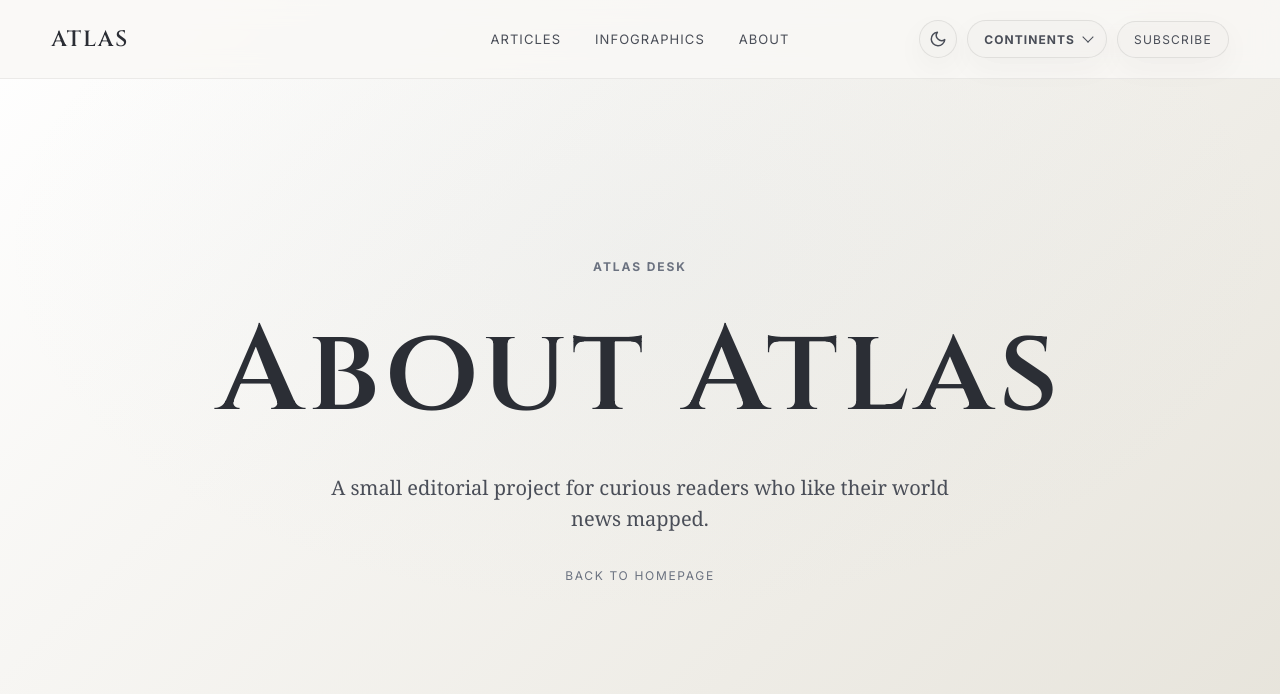
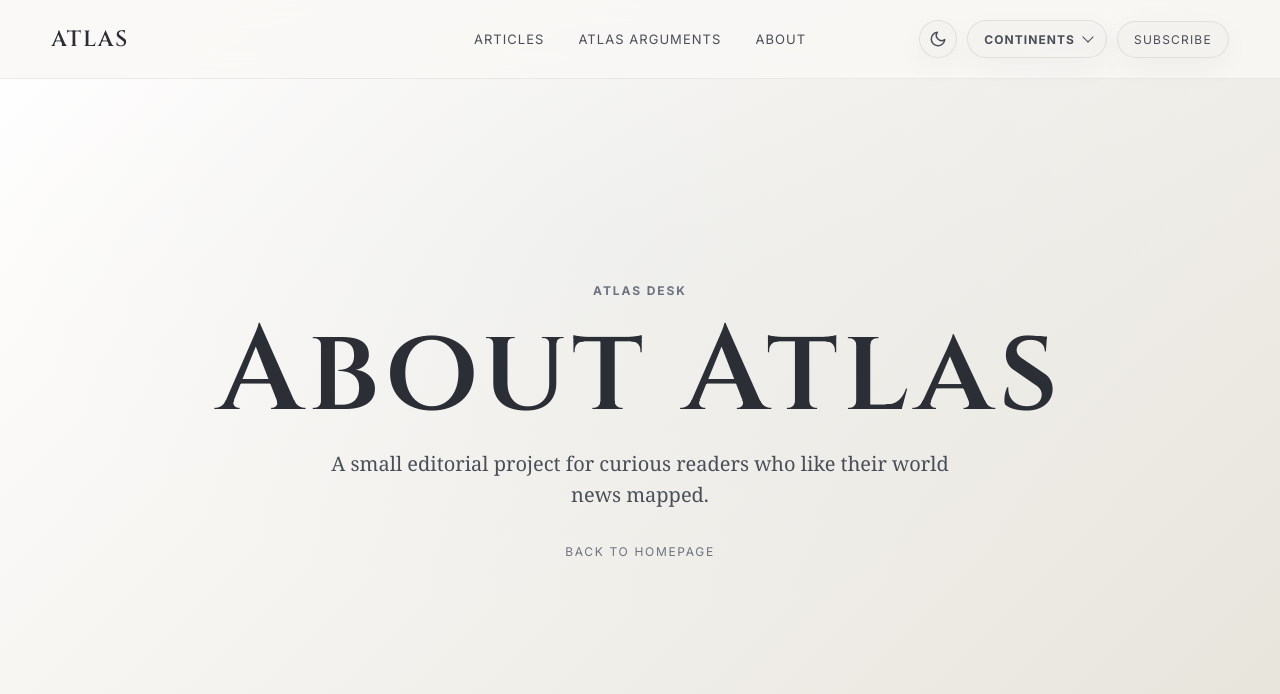
Before and after one commit to shayan-sethi/theatlasproject, a Flask app: page /about in a window 1280 px wide. Shown: the top 694 px of the page. Run offline with Flask 3, Linux system fonts and the light colour scheme; some web fonts are replaced.

Commit message:
Atlas arguments

```diff
--- a/app.py
+++ b/app.py
@@ -65,9 +65,9 @@ PAGES = {
         "title": "Articles",
         "dek": "Field notes, briefings, and long-form analysis from the Atlas desk.",
     },
-    "infographics": {
-        "title": "Infographics",
-        "dek": "Visual explainers for the numbers, places, and systems shaping the world.",
+    "atlas-arguments": {
+        "title": "Atlas Arguments",
+        "dek": "Debates and perspectives on complex global issues.",
     },
     "about": {
         "title": "About Atlas",
@@ -187,7 +187,14 @@ def article_detail(article_slug):
 def continent(continent_slug):
     page = PAGES.get(continent_slug)
     if page:
-        return render_template("page.html", page=page, articles=load_articles())
+        all_articles = load_articles()
+        if continent_slug == "atlas-arguments":
+            articles = [a for a in all_articles if a.get("type") == "argument"]
+        elif continent_slug == "articles":
+            articles = [a for a in all_articles if a.get("type", "article") == "article"]
+        else:
+            articles = all_articles
+        return render_template("page.html", page=page, articles=articles)
 
     continent_data = CONTINENTS.get(continent_slug)
     if not continent_data:
--- a/static/styles.css
+++ b/static/styles.css
@@ -812,6 +812,7 @@ a {
   font-family: "Cinzel", Georgia, serif;
   font-size: clamp(44px, 10vw, 120px);
   letter-spacing: 0.04em;
+  line-height: 0.95;
 }
 
 .simple-page p {
--- a/templates/article.html
+++ b/templates/article.html
@@ -12,7 +12,7 @@
     <a class="brand" href="/">Atlas</a>
     <nav class="site-nav" aria-label="Primary navigation">
       <a href="/articles">Articles</a>
-      <a href="/infographics">Infographics</a>
+      <a href="/atlas-arguments">Atlas Arguments</a>
       <a href="/about">About</a>
     </nav>
     <div class="header-actions">
--- a/templates/continent.html
+++ b/templates/continent.html
@@ -12,7 +12,7 @@
     <a class="brand" href="/">Atlas</a>
     <nav class="site-nav" aria-label="Primary navigation">
       <a href="/articles">Articles</a>
-      <a href="/infographics">Infographics</a>
+      <a href="/atlas-arguments">Atlas Arguments</a>
       <a href="/about">About</a>
     </nav>
     <div class="header-actions">
--- a/templates/index.html
+++ b/templates/index.html
@@ -16,7 +16,7 @@
     <a class="brand" href="/">Atlas</a>
     <nav class="site-nav" aria-label="Primary navigation">
       <a href="/articles">Articles</a>
-      <a href="/infographics">Infographics</a>
+      <a href="/atlas-arguments">Atlas Arguments</a>
       <a href="/about">About</a>
 
     </nav>
--- a/templates/page.html
+++ b/templates/page.html
@@ -12,7 +12,7 @@
     <a class="brand" href="/">Atlas</a>
     <nav class="site-nav" aria-label="Primary navigation">
       <a href="/articles">Articles</a>
-      <a href="/infographics">Infographics</a>
+      <a href="/atlas-arguments">Atlas Arguments</a>
       <a href="/about">About</a>
     </nav>
     <div class="header-actions">
@@ -40,7 +40,7 @@
     <span class="eyebrow">Atlas Desk</span>
     <h1>{{ page.title }}</h1>
     <p>{{ page.dek }}</p>
-    {% if page.title == "Articles" and articles %}
+    {% if page.title in ["Articles", "Atlas Arguments"] and articles %}
     <div class="article-grid page-article-list">
       {% for article in articles %}
       <article class="article-card">
```
Also changed, not shown: data/articles.json (+14 -3 lines), 1 other file.
